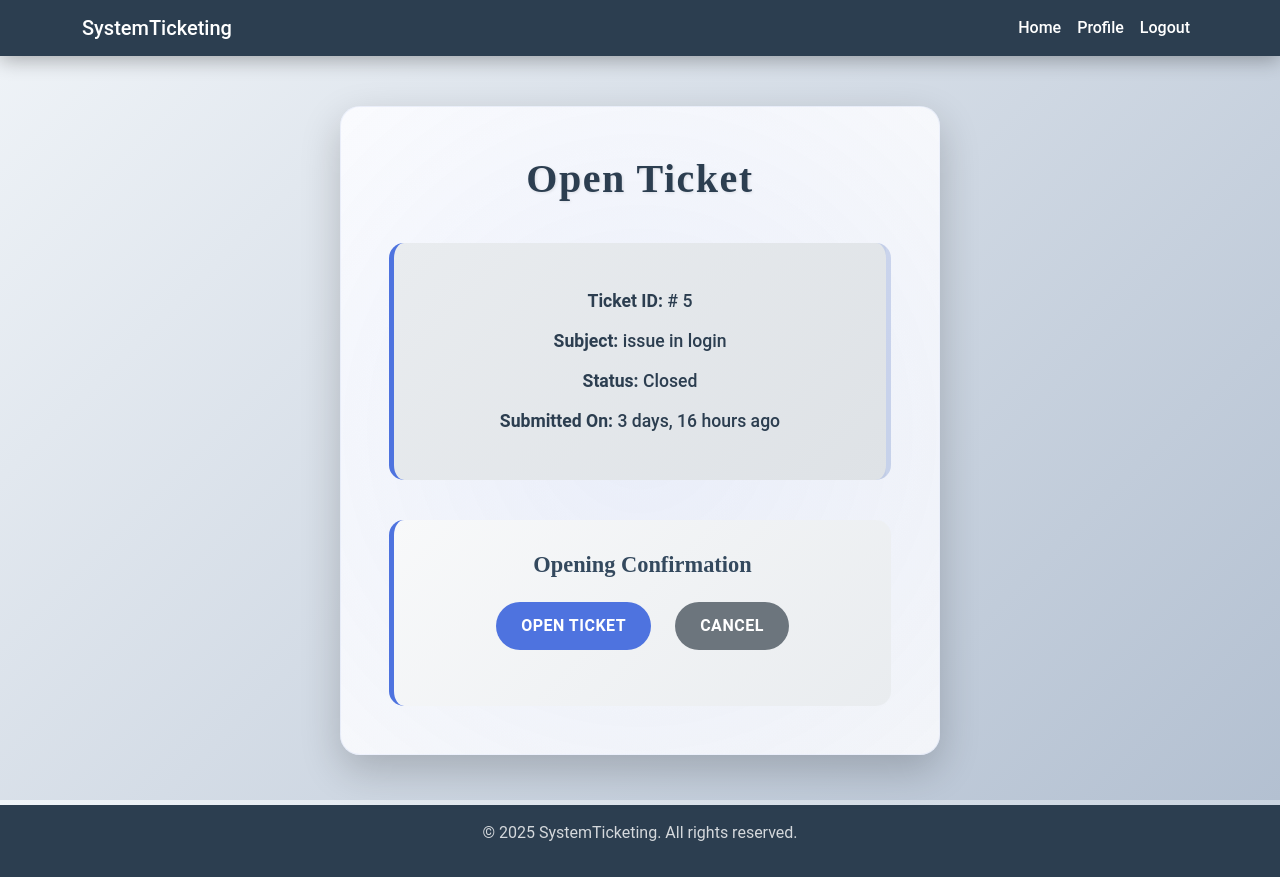
After one commit to milad-sol/systemticketing, a Django app: page /ticket/open/5/ in a window 1280 px wide. The commit adds this page. Run offline with Django 5.2, Linux system fonts and the light colour scheme; a user stored in the database is signed in; data comes from the database, SQL or seed files in the repository; both versions use the stored data as it was after the commit; some libraries are stand-ins or nearby versions.

Commit message:
add close and open buttons

```diff
--- a/home/templates/users/profile.html
+++ b/home/templates/users/profile.html
@@ -31,7 +31,11 @@
                     <tr>
                         <td>#{{ ticket.id }}</td>
                         <td>{{ ticket.subject }}</td>
-                        <td>{{ ticket.status }}</td>
+                        {% if ticket.status == "Closed" %}
+                            <td class=" text-danger">{{ ticket.status }}</td>
+                        {% else %}
+                            <td class="text-success">{{ ticket.status }}</td>
+                        {% endif %}
                         <td>
                             <a href="{{ ticket.get_absolute_url }}" class="btn btn-primary btn-sm">View</a>
                         </td>
--- a/static/css/main.css
+++ b/static/css/main.css
@@ -1362,6 +1362,7 @@ textarea.form-control {
     --danger-color: #e74c3c;
     --accent-gradient: linear-gradient(90deg, #6c757d, #343a40);
 }
+
 body {
     background: linear-gradient(135deg, #f0f4f8 0%, #b3c0d1 100%);
     min-height: 100vh;
@@ -1371,19 +1372,23 @@ textarea.form-control {
     flex-direction: column;
     overflow-x: hidden;
 }
+
 .navbar {
     background: var(--dark-color);
-            box-shadow: 0 4px 20px rgba(0,0,0,0.3);
-        }
+    box-shadow: 0 4px 20px rgba(0, 0, 0, 0.3);
+}
+
 .navbar-brand, .nav-link {
     color: #ffffff !important;
     font-weight: 500;
     transition: color 0.3s ease, transform 0.3s ease;
 }
+
 .nav-link:hover {
     color: var(--primary-color) !important;
     transform: scale(1.1);
 }
+
 .content {
     flex: 1;
     display: flex;
@@ -1393,11 +1398,12 @@ textarea.form-control {
     position: relative;
     z-index: 1;
 }
+
 .ticket-detail-card {
     background: linear-gradient(135deg, #ffffff 0%, #f8f9fa 100%);
     padding: 3rem;
     border-radius: 20px;
-            box-shadow: 0 15px 40px rgba(0,0,0,0.2);
+    box-shadow: 0 15px 40px rgba(0, 0, 0, 0.2);
     width: 100%;
     max-width: 950px;
     transition: transform 0.4s ease, box-shadow 0.4s ease;
@@ -1405,6 +1411,7 @@ textarea.form-control {
     position: relative;
     overflow: hidden;
 }
+
 .ticket-detail-card::before {
     content: '';
     position: absolute;
@@ -1416,14 +1423,17 @@ textarea.form-control {
     z-index: 0;
     animation: rotate 15s linear infinite;
 }
+
 .ticket-detail-card:hover {
     transform: translateY(-10px);
-            box-shadow: 0 20px 50px rgba(0,0,0,0.25);
-        }
+    box-shadow: 0 20px 50px rgba(0, 0, 0, 0.25);
+}
+
 .ticket-detail-card > * {
     position: relative;
     z-index: 1;
 }
+
 .ticket-detail-card h2 {
     color: var(--dark-color);
     margin-bottom: 2.5rem;
@@ -1431,9 +1441,10 @@ textarea.form-control {
     font-family: 'Playfair Display', serif;
     font-size: 2.5rem;
     font-weight: 700;
-            text-shadow: 1px 1px 3px rgba(0,0,0,0.1);
+    text-shadow: 1px 1px 3px rgba(0, 0, 0, 0.1);
     letter-spacing: 1.5px;
 }
+
 .ticket-info {
     background: linear-gradient(135deg, #e9ecef 0%, #dee2e6 100%);
     padding: 2rem;
@@ -1443,6 +1454,7 @@ textarea.form-control {
     border-right: 5px solid rgba(78, 115, 223, 0.2);
     text-align: center;
 }
+
 .ticket-info p {
     color: #2c3e50;
     font-size: 1.1rem;
@@ -1450,6 +1462,7 @@ textarea.form-control {
     font-weight: 500;
     line-height: 1.6;
 }
+
 .ticket-section {
     margin-bottom: 2.5rem;
     padding: 2rem;
@@ -1460,6 +1473,7 @@ textarea.form-control {
     position: relative;
     overflow: hidden;
 }
+
 .ticket-section::before {
     content: '';
     position: absolute;
@@ -1471,15 +1485,18 @@ textarea.form-control {
     z-index: 0;
     animation: rotate 20s linear infinite reverse;
 }
+
 .ticket-section:hover {
     transform: translateY(-10px);
-            box-shadow: 0 10px 25px rgba(0,0,0,0.15);
+    box-shadow: 0 10px 25px rgba(0, 0, 0, 0.15);
     background: #fffefc;
 }
+
 .ticket-section > * {
     position: relative;
     z-index: 1;
 }
+
 .ticket-section h4 {
     color: #34495e;
     margin-bottom: 1rem;
@@ -1489,16 +1506,19 @@ textarea.form-control {
     border-bottom: 2px solid rgba(78, 115, 223, 0.2);
     padding-bottom: 0.5rem;
 }
+
 .ticket-section p {
     color: #5d6d7e;
     line-height: 1.9;
     font-size: 1.1rem;
 }
+
 .ticket-section em {
     color: #7f8c8d;
     font-style: italic;
     font-size: 0.95rem;
 }
+
 .response-form {
     margin-top: 2.5rem;
     padding: 2rem;
@@ -1506,6 +1526,7 @@ textarea.form-control {
     border-radius: 15px;
     border-left: 5px solid var(--primary-color);
 }
+
 .response-form h4 {
     color: #34495e;
     margin-bottom: 1.5rem;
@@ -1514,12 +1535,14 @@ textarea.form-control {
     font-weight: 600;
     text-align: center;
 }
+
 .form-group label {
     color: #34495e;
     font-weight: 500;
     margin-bottom: 0.75rem;
     font-size: 1rem;
 }
+
 .form-control, .custom-file-input {
     border-radius: 10px;
     border: 1px solid #ced4da;
@@ -1527,18 +1550,22 @@ textarea.form-control {
     padding: 0.75rem;
     background: #ffffff;
 }
+
 .form-control:focus, .custom-file-input:focus {
     border-color: var(--primary-color);
     box-shadow: 0 0 10px rgba(78, 115, 223, 0.4);
 }
+
 textarea.form-control {
     resize: vertical;
     min-height: 120px;
     font-size: 1rem;
 }
+
 .custom-file-input {
     cursor: pointer;
 }
+
 .custom-file-input::file-selector-button {
     background: var(--primary-color);
     color: #fff;
@@ -1550,10 +1577,12 @@ textarea.form-control {
     cursor: pointer;
     font-weight: 500;
 }
+
 .custom-file-input::file-selector-button:hover {
     background: var(--secondary-color);
     transform: scale(1.05);
 }
+
 .btn-primary {
     background: var(--primary-color);
     border: none;
@@ -1565,10 +1594,12 @@ textarea.form-control {
     text-transform: uppercase;
     letter-spacing: 0.5px;
 }
+
 .btn-primary:hover {
     background: var(--secondary-color);
     transform: scale(1.1);
 }
+
 .btn-secondary {
     background: #6c757d;
     border: none;
@@ -1580,10 +1611,12 @@ textarea.form-control {
     text-transform: uppercase;
     letter-spacing: 0.5px;
 }
+
 .btn-secondary:hover {
     background: #5a6268;
     transform: scale(1.1);
 }
+
 .btn-danger {
     background: var(--danger-color);
     border: none;
@@ -1595,16 +1628,19 @@ textarea.form-control {
     text-transform: uppercase;
     letter-spacing: 0.5px;
 }
+
 .btn-danger:hover {
     background: #c0392b;
     transform: scale(1.1);
 }
+
 .button-group {
     display: flex;
     gap: 1.5rem;
     justify-content: center;
     margin-top: 1.5rem;
 }
+
 .text-center a {
     color: var(--primary-color);
     text-decoration: none;
@@ -1612,11 +1648,219 @@ textarea.form-control {
     font-size: 1rem;
     transition: color 0.4s ease;
 }
+
 .text-center a:hover {
     text-decoration: underline;
     color: var(--secondary-color);
 }
+
 @keyframes rotate {
-            0% { transform: rotate(0deg); }
-            100% { transform: rotate(360deg); }
-        }
+    0% {
+        transform: rotate(0deg);
+    }
+    100% {
+        transform: rotate(360deg);
+    }
+}
+
+
+:root {
+    --primary-color: #4e73df;
+    --secondary-color: #1cc88a;
+    --dark-color: #2c3e50;
+    --danger-color: #e74c3c;
+    --accent-gradient: linear-gradient(90deg, #6c757d, #343a40);
+}
+
+body {
+    background: linear-gradient(135deg, #f0f4f8 0%, #b3c0d1 100%);
+    min-height: 100vh;
+    margin: 0;
+    font-family: 'Roboto', sans-serif;
+    display: flex;
+    flex-direction: column;
+    overflow-x: hidden;
+}
+
+.navbar {
+    background: var(--dark-color);
+    box-shadow: 0 4px 20px rgba(0, 0, 0, 0.3);
+}
+
+.navbar-brand, .nav-link {
+    color: #ffffff !important;
+    font-weight: 500;
+    transition: color 0.3s ease, transform 0.3s ease;
+}
+
+.nav-link:hover {
+    color: var(--primary-color) !important;
+    transform: scale(1.1);
+}
+
+.content {
+    flex: 1;
+    display: flex;
+    justify-content: center;
+    align-items: flex-start;
+    padding: 50px 20px;
+    position: relative;
+    z-index: 1;
+}
+
+.close-ticket-card {
+    background: linear-gradient(135deg, #ffffff 0%, #f8f9fa 100%);
+    padding: 3rem;
+    border-radius: 20px;
+    box-shadow: 0 15px 40px rgba(0, 0, 0, 0.2);
+    width: 100%;
+    max-width: 600px;
+    transition: transform 0.4s ease, box-shadow 0.4s ease;
+    border: 1px solid rgba(78, 115, 223, 0.1);
+    position: relative;
+    overflow: hidden;
+}
+
+.close-ticket-card::before {
+    content: '';
+    position: absolute;
+    top: -50%;
+    left: -50%;
+    width: 200%;
+    height: 200%;
+    background: radial-gradient(circle, rgba(78, 115, 223, 0.1) 0%, transparent 70%);
+    z-index: 0;
+    animation: rotate 15s linear infinite;
+}
+
+.close-ticket-card:hover {
+    transform: translateY(-10px);
+    box-shadow: 0 20px 50px rgba(0, 0, 0, 0.25);
+}
+
+.close-ticket-card > * {
+    position: relative;
+    z-index: 1;
+}
+
+.close-ticket-card h2 {
+    color: var(--dark-color);
+    margin-bottom: 2.5rem;
+    text-align: center;
+    font-family: 'Playfair Display', serif;
+    font-size: 2.5rem;
+    font-weight: 700;
+    text-shadow: 1px 1px 3px rgba(0, 0, 0, 0.1);
+    letter-spacing: 1.5px;
+}
+
+.ticket-info {
+    background: linear-gradient(135deg, #e9ecef 0%, #dee2e6 100%);
+    padding: 2rem;
+    border-radius: 15px;
+    margin-bottom: 2.5rem;
+    border-left: 5px solid var(--primary-color);
+    border-right: 5px solid rgba(78, 115, 223, 0.2);
+    text-align: center;
+}
+
+.ticket-info p {
+    color: #2c3e50;
+    font-size: 1.1rem;
+    margin: 0.75rem 0;
+    font-weight: 500;
+    line-height: 1.6;
+}
+
+.close-form {
+    margin-top: 2.5rem;
+    padding: 2rem;
+    background: linear-gradient(135deg, #f8f9fa 0%, #e9ecef 100%);
+    border-radius: 15px;
+    border-left: 5px solid var(--primary-color);
+}
+
+.close-form h4 {
+    color: #34495e;
+    margin-bottom: 1.5rem;
+    font-family: 'Playfair Display', serif;
+    font-size: 1.4rem;
+    font-weight: 600;
+    text-align: center;
+}
+
+.form-group label {
+    color: #34495e;
+    font-weight: 500;
+    margin-bottom: 0.75rem;
+    font-size: 1rem;
+}
+
+.form-control {
+    border-radius: 10px;
+    border: 1px solid #ced4da;
+    transition: border-color 0.4s ease, box-shadow 0.4s ease;
+    padding: 0.75rem;
+    background: #ffffff;
+}
+
+.form-control:focus {
+    border-color: var(--primary-color);
+    box-shadow: 0 0 10px rgba(78, 115, 223, 0.4);
+}
+
+textarea.form-control {
+    resize: vertical;
+    min-height: 120px;
+    font-size: 1rem;
+}
+
+.btn-primary {
+    background: var(--primary-color);
+    border: none;
+    border-radius: 25px;
+    padding: 12px 25px;
+    transition: all 0.4s ease;
+    font-weight: 600;
+    font-size: 1rem;
+    text-transform: uppercase;
+    letter-spacing: 0.5px;
+}
+
+.btn-primary:hover {
+    background: var(--secondary-color);
+    transform: scale(1.1);
+}
+
+.btn-secondary {
+    background: #6c757d;
+    border: none;
+    border-radius: 25px;
+    padding: 12px 25px;
+    transition: all 0.4s ease;
+    font-weight: 600;
+    font-size: 1rem;
+    text-transform: uppercase;
+    letter-spacing: 0.5px;
+}
+
+.btn-secondary:hover {
+    background: #5a6268;
+    transform: scale(1.1);
+}
+
+.button-group {
+    display: flex;
+    gap: 1.5rem;
+    justify-content: center;
+    margin-top: 1.5rem;
+}
+
+@keyframes rotate {
+    0% {
+        transform: rotate(0deg);
+    }
+    100% {
+        transform: rotate(360deg);
+    }
+}
--- /dev/null
+++ b/ticket/templates/ticket/open-ticket.html
@@ -0,0 +1,37 @@
+{% extends 'main.html' %}
+
+
+{% block main %}
+
+
+    <!-- Close Ticket Content -->
+    <div class="content">
+        <div class="close-ticket-card">
+            <h2>Open Ticket</h2>
+
+            <!-- Ticket Information -->
+            <div class="ticket-info">
+                <p><strong>Ticket ID:</strong> # {{ ticket.id }}</p>
+                <p><strong>Subject:</strong> {{ ticket.subject }}</p>
+                <p><strong>Status:</strong> {{ ticket.status }}</p>
+                <p><strong>Submitted On:</strong> {{ ticket.created_at|timesince }} ago</p>
+            </div>
+
+            <!-- Close Ticket Form -->
+            <div class="close-form">
+                <h4>Opening Confirmation</h4>
+                <form action="{% url 'ticket:ticket-open' ticket.id %}" method="POST">
+                    {% csrf_token %}
+                    <div class="form-group mb-4">
+                        <div class="button-group">
+                            <input type="submit" class="btn btn-primary" value="Open Ticket">
+                            <a href="{% url 'ticket:ticket-detail' ticket.id %}" class="btn btn-secondary">Cancel</a>
+                        </div>
+                    </div>
+                </form>
+            </div>
+        </div>
+    </div>
+
+
+{% endblock %}
--- a/ticket/urls.py
+++ b/ticket/urls.py
@@ -8,5 +8,6 @@ urlpatterns = [
     path('detail/<ticket_id>/', views.TicketDetailView.as_view(), name='ticket-detail'),
     path('create/', views.TicketCreateView.as_view(), name='ticket-create'),
     path('close/<ticket_id>/', views.TicketCloseView.as_view(), name='ticket-close'),
+    path('open/<ticket_id>/', views.TicketOpenView.as_view(), name='ticket-open'),
 
 ]
--- a/ticket/views.py
+++ b/ticket/views.py
@@ -40,5 +40,29 @@ class TicketCreateView(FormView):
     pass
 
 
-class TicketCloseView(TemplateView):
-    pass
+class TicketCloseView(LoginRequiredMixin, View):
+    template_name = 'ticket/close-ticket.html'
+
+    def get(self, request, *args, **kwargs):
+        ticket = Ticket.objects.get(id=kwargs['ticket_id'])
+        return render(request, self.template_name, {'ticket': ticket})
+
+    def post(self, request, *args, **kwargs):
+        ticket = Ticket.objects.get(id=kwargs['ticket_id'])
+        ticket.status = "Closed"
+        ticket.save()
+        return redirect('home:profile', username=request.user.username)
+
+
+class TicketOpenView(LoginRequiredMixin, View):
+    template_name = 'ticket/open-ticket.html'
+
+    def get(self, request, *args, **kwargs):
+        ticket = Ticket.objects.get(id=kwargs['ticket_id'])
+        return render(request, self.template_name, {'ticket': ticket})
+
+    def post(self, request, *args, **kwargs):
+        ticket = Ticket.objects.get(id=kwargs['ticket_id'])
+        ticket.status = "Open"
+        ticket.save()
+        return redirect('ticket:ticket-detail', ticket_id=ticket.id)
```
Also changed, not shown: ticket/templates/ticket/close-ticket.html (added, +37 -0 lines), ticket/templates/ticket/ticket-detail.html (+20 -4 lines), db.sqlite3. Lines whose indentation alone changed are shown as unchanged.
